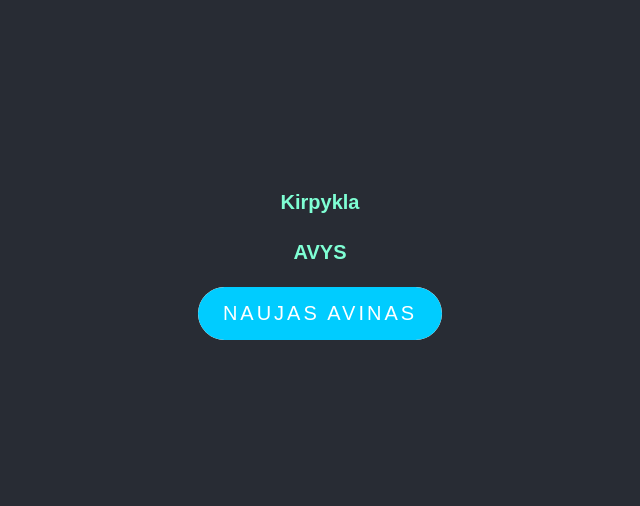
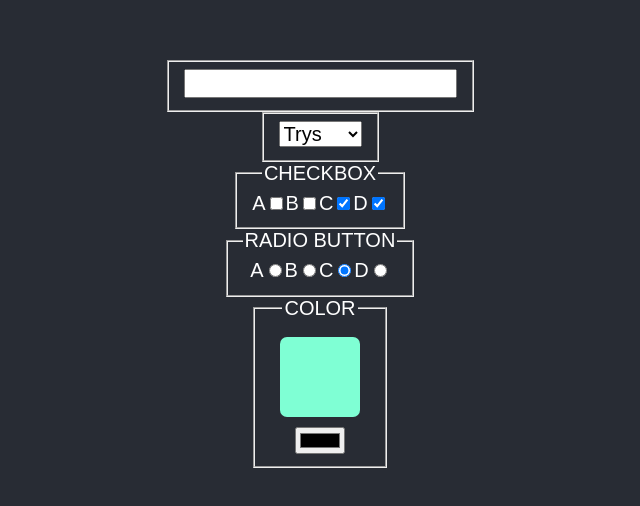
Before and after one commit to julijajarmale/1-Lamos, a React (Create React App) app in the folder r1/: page / in a window 1280 px wide. Shown: the part 136-642 px from the top of the page, without its empty margins (320-960 px from the left). Built offline with nearby package versions, Linux system fonts and the light colour scheme.

Commit message:
diskoteka

```diff
--- a/r1/src/App.jsx
+++ b/r1/src/App.jsx
@@ -1,51 +1,64 @@
 import { useState } from 'react';
 import './App.scss';
-import randColor from './Functions/randColor';
-import { v4 as uuidv4 } from 'uuid';
-
 
 
 function App() {
 
-    const [avys, setAvys] = useState([]);
+    const[text, setText] = useState('');
+    const[select, setSelect] = useState('three');
+    const[cb, setCb] = useState({a: false, b: false, c: true, d: true});
+    const[radio, setRadio] = useState('c');
+    const[color, setColor] = useState('');
 
-    const newA = () => {
-        const avis = {
-            id: uuidv4(),
-            color: randColor(),
-            where: 'ganykla'
-        }
-        setAvys(a => [...a, avis])
+    const inputText = e =>{
+        console.log('gfh'.padStart(10, 0))
+        setText(e.target.value + '*')
     }
 
-    const go = id => {
-        setAvys(a => {
-            const avis = a.filter(av => av.id === id)[0];  //avis kurios mums reikia
-            avis.where = 'kirpykla';
-            const kitos = a.filter(av => av.id !== id); // visos avys be tos vienoso virsuj
-            return[...kitos, avis ];
+    const cbClick = c =>{
+        setCb(checkBox => ({...checkBox, [c]: !checkBox[c]}));
+    }
 
-        });
-        //setAvys(a => a.map(avis => avis.id === id ? {...avis, where: 'kirpykla'} : avis))
-
+    const inputColor= e =>{
+        setColor(e.target.value);
     }
 
     return (
         <div className="App">
             <header className="App-header">
-            <h1>Kirpykla</h1>
-                <div className="kvc">
-                    {
-                        avys.filter(a => a.where === 'kirpykla').map(a => <div key={a.id} className="kv" style={{background:a.color}}></div>)
-                    }
-                </div>
-                <h1>AVYS</h1>
-                <div className="kvc">
-                    {
-                        avys.filter(a => a.where === 'ganykla').map(a => <div onClick={() => go(a.id)} key={a.id} className="kv" style={{background:a.color}}></div>)
-                    }
-                </div>
-                <button onClick={newA}>Naujas Avinas</button>
+            <fieldset>
+            <input type="text" onChange={inputText} value={text}></input>
+            </fieldset>
+            <fieldset>
+            <select value={select} onChange={e => setSelect(e.target.value)}>
+                <option value ="one">Vienas</option>
+                <option value ="two">Du</option>
+                <option value ="three">Trys</option>
+                <option value ="four">Keturi</option>
+            </select>
+            </fieldset>
+            <fieldset>
+                <legend>CHECKBOX</legend>
+                A<input type = "checkbox" onChange={() => cbClick('a')} checked={cb.a}></input>
+                B<input type = "checkbox" onChange={() => cbClick('b')} checked={cb.b}></input>
+                C<input type = "checkbox" onChange={() => cbClick('c')} checked={cb.c}></input>
+                D<input type = "checkbox" onChange={() => cbClick('d')} checked={cb.d}></input>
+            </fieldset>
+            <fieldset>
+                <legend>RADIO BUTTON</legend>
+                A<input type = "radio" name='r' value='a' onChange={e => setRadio(e.target.value)} checked={radio === 'a'}></input>
+                B<input type = "radio" name='r' value='b' onChange={e => setRadio(e.target.value)} checked={radio === 'b'}></input>
+                C<input type = "radio" name='r' value='c' onChange={e => setRadio(e.target.value)} checked={radio === 'c'}></input>
+                D<input type = "radio" name='r' value='d' onChange={e => setRadio(e.target.value)} checked={radio === 'd'}></input>
+
+            </fieldset>
+            <fieldset>
+                <legend>COLOR</legend>
+                <p className='kv' style ={{background: color}}></p>
+                <input type = "color" onChange={inputColor} value ='color'></input>
+
+
+            </fieldset>
             </header>
         </div>
     );
```
Also changed, not shown: r1/src/014.jsx (added, +54 -0 lines).
